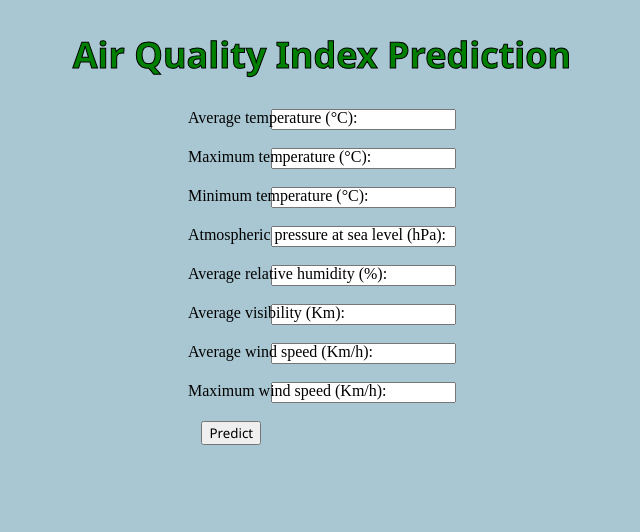
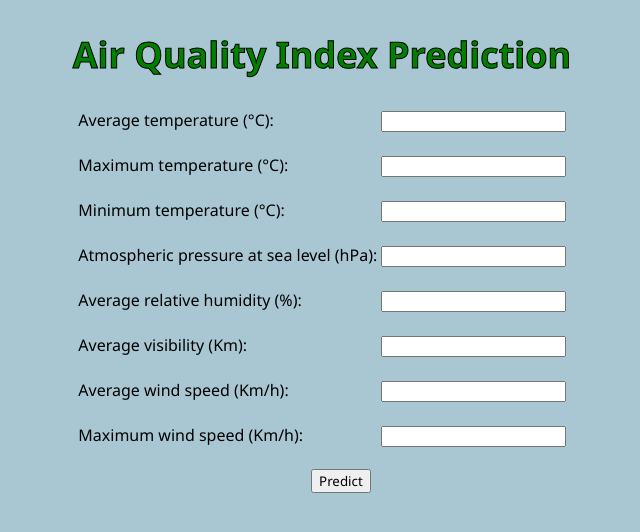
Before and after one commit to gunjan2001/AirQualityIndexPrediction, a Flask app: page / in a window 1280 px wide. Shown: the top 532 px of the page, without its empty margins (318-958 px from the left). Run offline with Flask 2, Linux system fonts and the light colour scheme; parts of the project's set-up code (start-up, migrations or seed data) failed here and were passed over.

Commit message:
Add files via upload

```diff
--- a/static/style.css
+++ b/static/style.css
@@ -1,8 +1,9 @@
 form{
   text-align: center;
+  font-family: 'Segoe UI';
 }
 input{
-  margin-left: 2.2cm;
+  margin-left: 8cm;
 }
 label{
   position: absolute;
```
